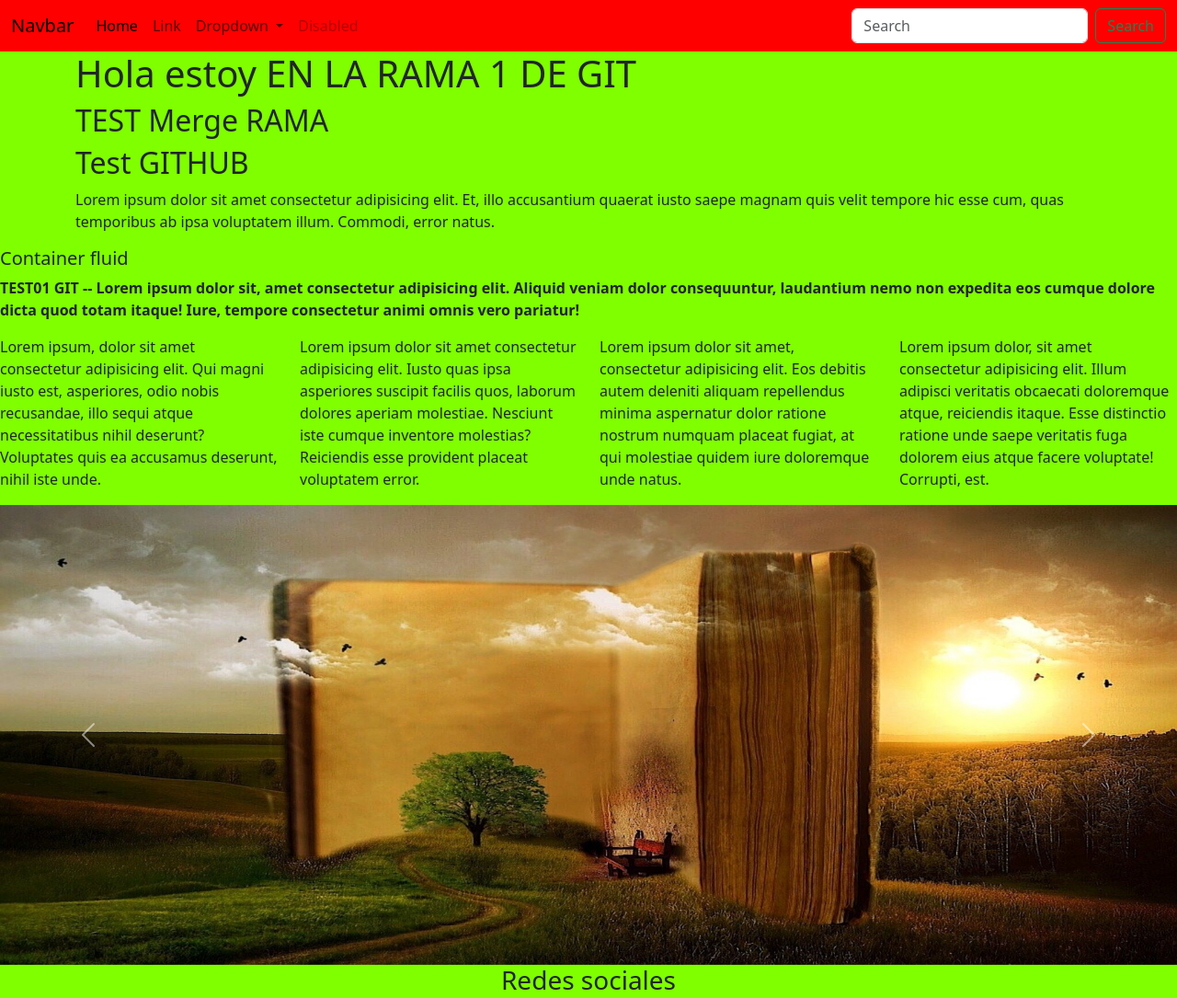
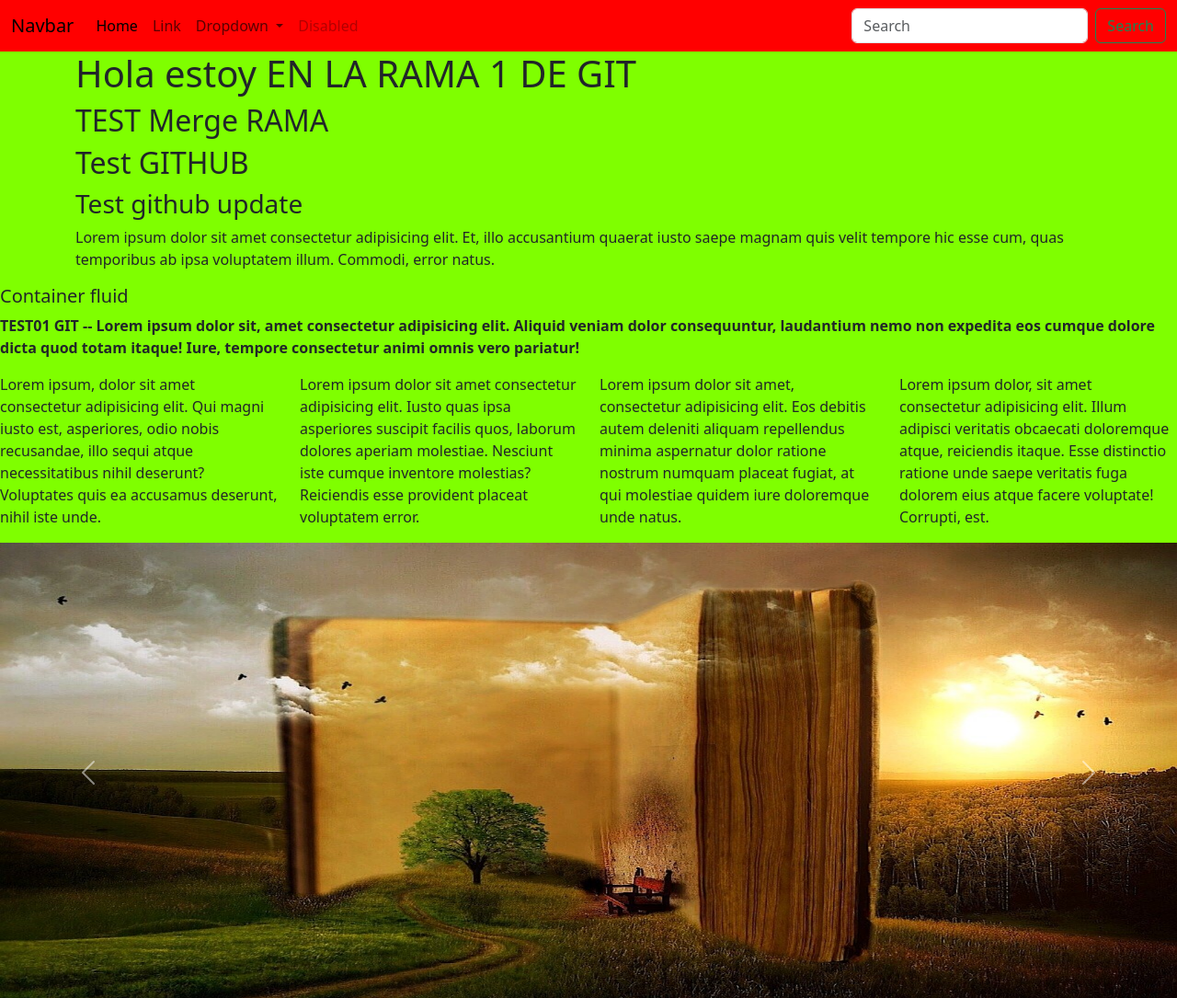
Before and after one commit to nalv2488/clase11-46850, a plain HTML site: page index.html in a window 1280 px wide. Shown: the top 1085 px of the page at 92% size. Drawn offline with nearby package versions, Linux system fonts and the light colour scheme.

Commit message:
Actualizadno este repo a github

```diff
--- a/index.html
+++ b/index.html
@@ -54,6 +54,7 @@
         <h1>Hola estoy EN LA RAMA 1 DE GIT</h1>
         <h2>TEST Merge RAMA</h2>
         <h2>Test GITHUB</h2>
+        <h3>Test github update</h3>
         <p>Lorem ipsum dolor sit amet consectetur adipisicing elit. Et, illo accusantium quaerat iusto saepe magnam quis velit tempore hic esse cum, quas temporibus ab ipsa voluptatem illum. Commodi, error natus.</p>
     </section>
 
```
